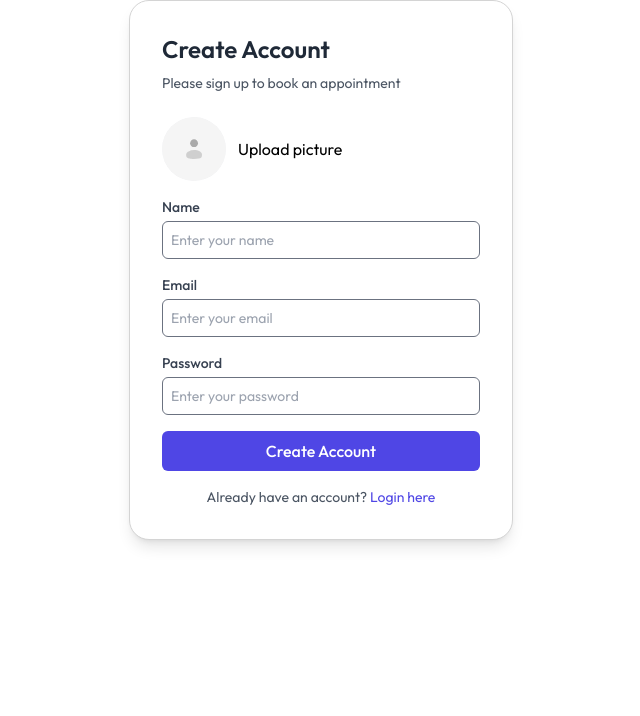
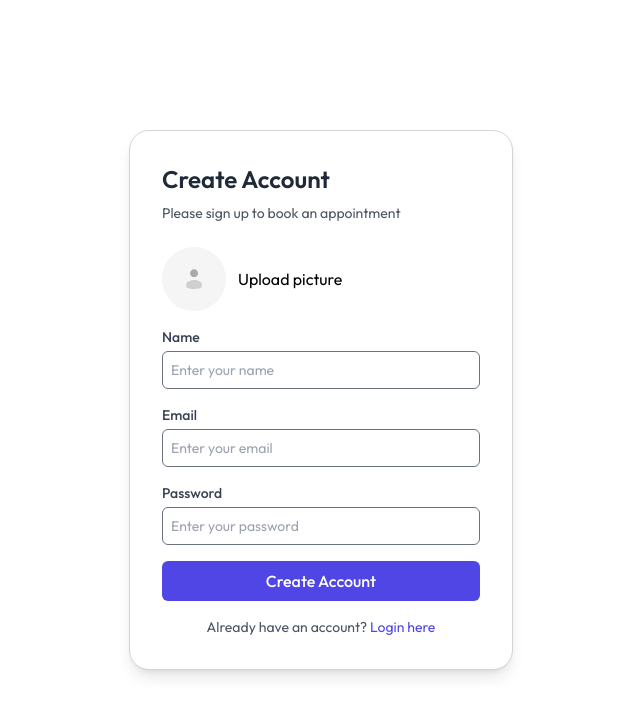
Before and after one commit to Omarabdullah99/language-client, a React (Vite) app: page /register in a window 1280 px wide. Shown: the top 716 px of the page, without its empty margins (319-959 px from the left). Built offline with nearby package versions, Linux system fonts and the light colour scheme.

Commit message:
Login and Register Update

```diff
--- a/src/pages/Login.jsx
+++ b/src/pages/Login.jsx
@@ -27,9 +27,9 @@ const Login = () => {
   }, [error]);
 
   return (
-    <div className="min-h-screen">
-      <div className="flex items-center justify-center mb-[80px]">
-        <div className="bg-white p-8 rounded-[20px] shadow-lg w-96 border border-[#D4D4D4]">
+    <div className="h-screen flex justify-center items-center">
+
+        <div className="bg-white p-8 rounded-[20px] shadow-lg w-96 border border-[#D4D4D4] ">
           <h2 className="text-2xl font-semibold text-gray-800 mb-2">
             Login
           </h2>
@@ -75,7 +75,7 @@ const Login = () => {
                 type="submit"
                 className="w-full py-2 px-4 bg-indigo-600 text-white font-medium rounded-md hover:bg-indigo-700 focus:outline-none focus:ring-2 focus:ring-indigo-500 focus:ring-offset-2"
               >
-                Login
+                {loading ? 'submitting':  'Login'}
               </button>
             </div>
           </form>
@@ -87,7 +87,7 @@ const Login = () => {
             </Link>
           </p>
         </div>
-      </div>
+
     </div>
   );
 };
--- a/src/pages/Register.jsx
+++ b/src/pages/Register.jsx
@@ -59,8 +59,8 @@ const Register = () => {
   };
 
   return (
-    <div className="min-h-screen">
-      <div className="flex items-center justify-center mb-[80px]">
+    <div className="h-screen flex justify-center items-center">
+
         <div className="bg-white p-8 rounded-[20px] shadow-lg w-96 border border-[#D4D4D4]">
           <h2 className="text-2xl font-semibold text-gray-800 mb-2">
             Create Account
@@ -152,7 +152,7 @@ const Register = () => {
                 type="submit"
                 className="w-full py-2 px-4 bg-indigo-600 text-white font-medium rounded-md hover:bg-indigo-700 focus:outline-none focus:ring-2 focus:ring-indigo-500 focus:ring-offset-2"
               >
-                Create Account
+               {loading ? 'submitting':  'Create Account'}
               </button>
             </div>
           </form>
@@ -164,7 +164,7 @@ const Register = () => {
             </Link>
           </p>
         </div>
-      </div>
+
     </div>
   );
 };
```
